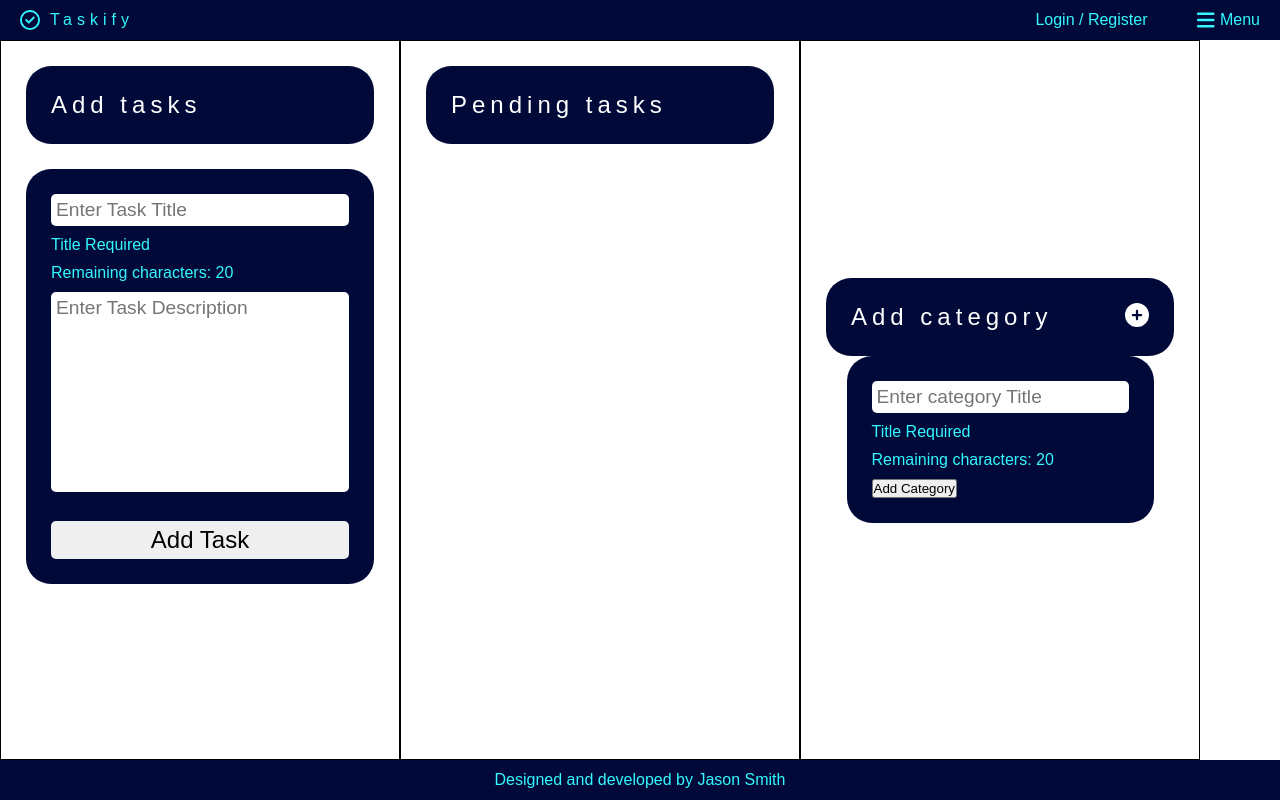
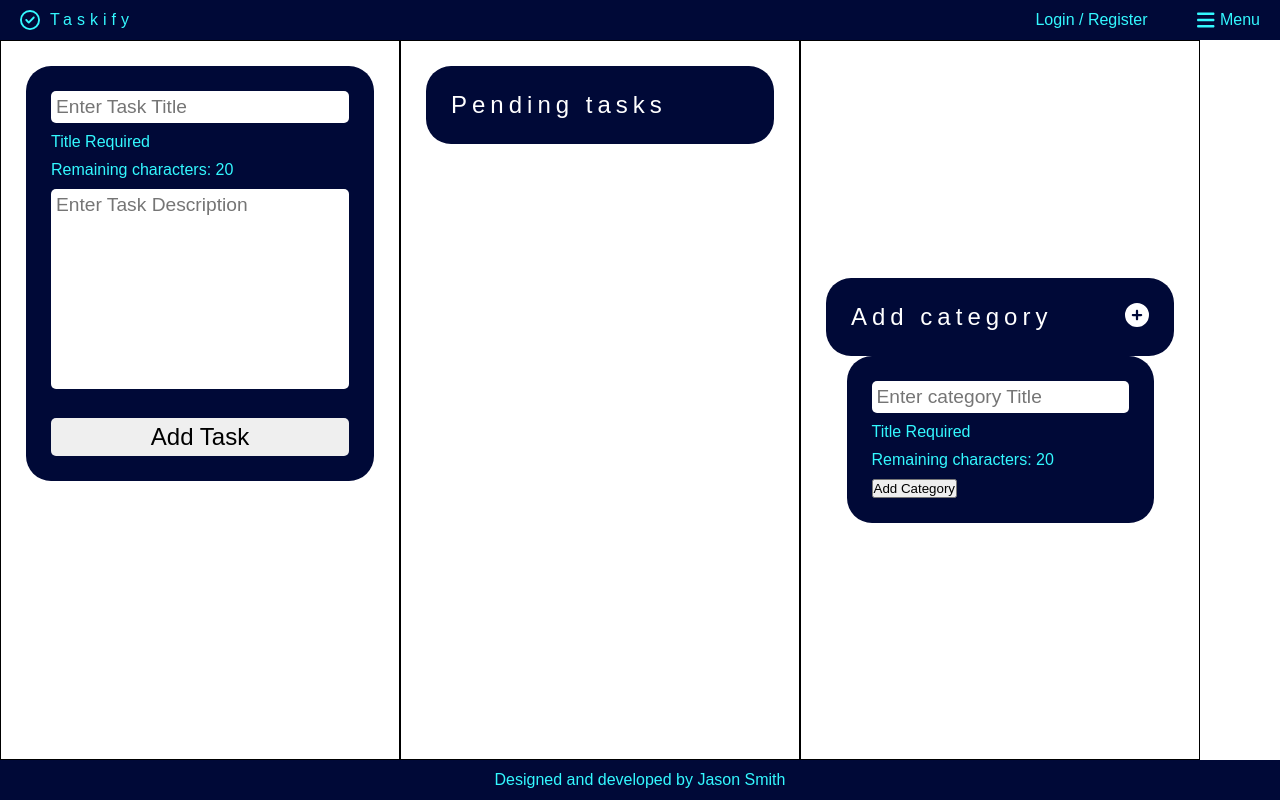
Before and after one commit to Jason-Smith-Code/taskify, a React (Create React App) app: page / in a window 1280 px wide. Built offline with nearby package versions, Linux system fonts and the light colour scheme.

Commit message:
remove some divs as they were no longer needed

```diff
--- a/src/components/layout/main/Main.js
+++ b/src/components/layout/main/Main.js
@@ -7,11 +7,7 @@ export function Main() {
     return(
         <div id="main">
             <div className="column">
-                <div className="">
-                    <div className="category-title-container"><h2>Add tasks</h2></div>
-
-                    <TaskForm />
-                </div>
+                <TaskForm />
             </div>
             <TaskCategories />
         </div>
```
